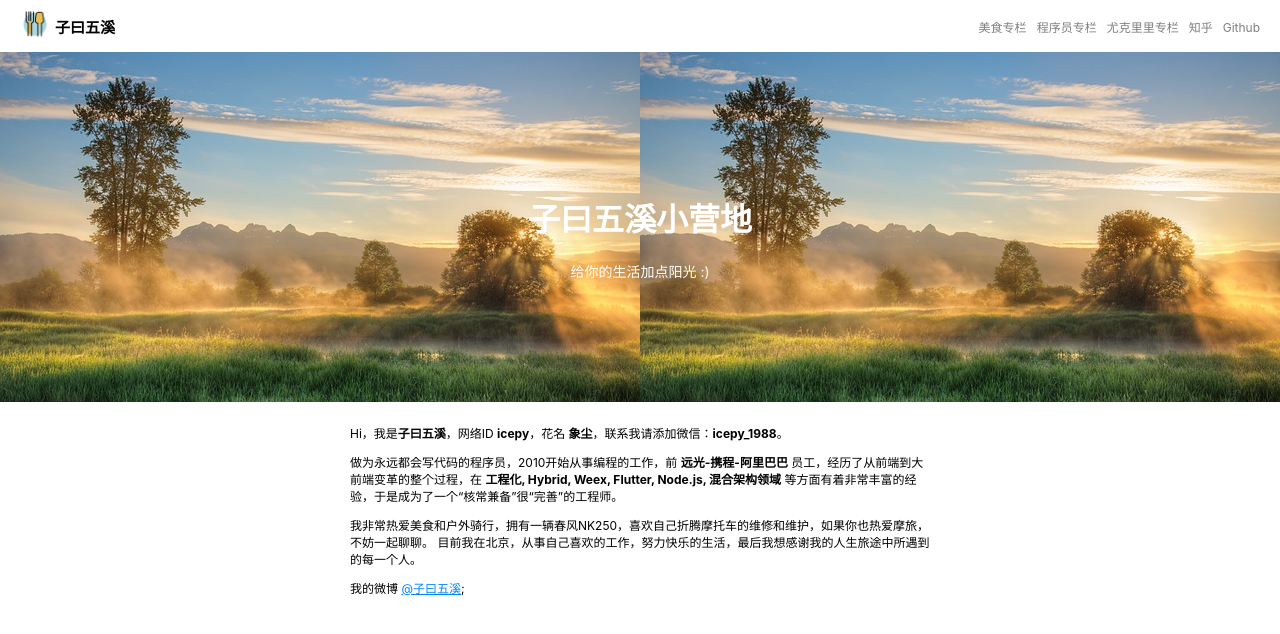
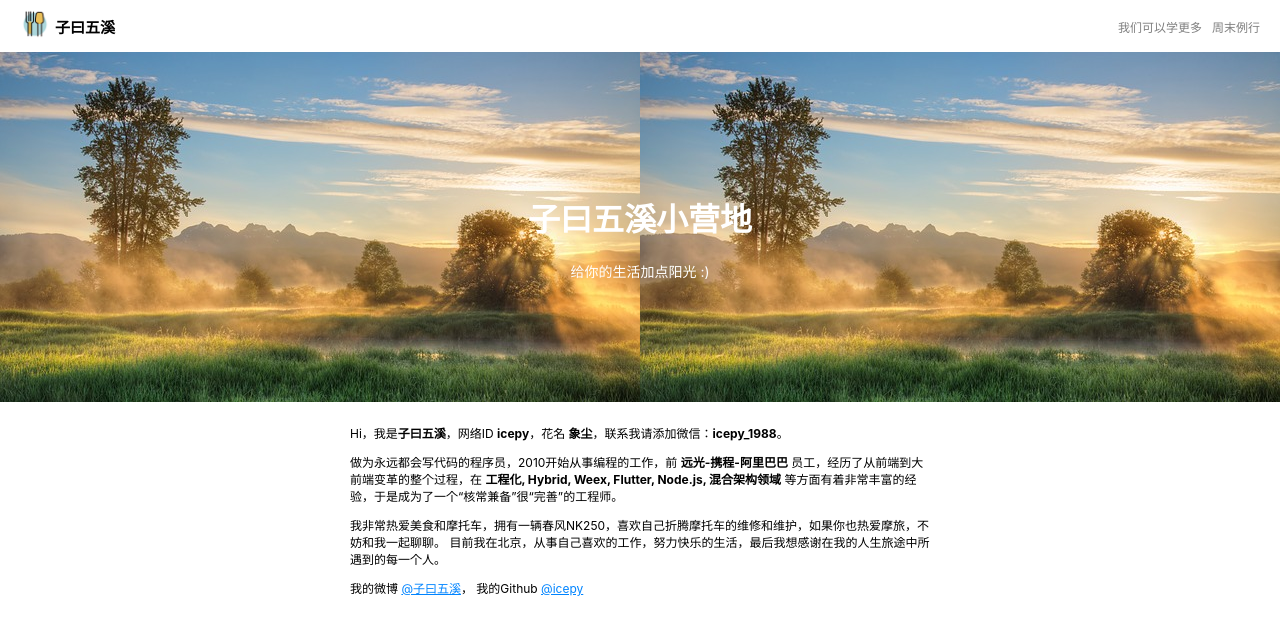
Before and after one commit to icepy/icepy.xyz, a React (Create React App) app: page / in a window 1280 px wide. Shown: the top 634 px of the page. Built offline with nearby package versions, Linux system fonts and the light colour scheme.

Commit message:
移除多余的nav

```diff
--- a/public/index.html
+++ b/public/index.html
@@ -22,7 +22,7 @@
       work correctly both with client-side routing and a non-root public URL.
       Learn how to configure a non-root public URL by running `npm run build`.
     -->
-    <title>子曰五溪 | 厨子/骑行户外/程序员</title>
+    <title>子曰五溪 | 厨子/摩托车旅行/程序猿</title>
     <!-- Global site tag (gtag.js) - Google Analytics -->
     <script async src="https://www.googletagmanager.com/gtag/js?id=UA-118762667-1"></script>
     <script>
--- a/src/App.js
+++ b/src/App.js
@@ -23,15 +23,22 @@ class App extends Component {
           </p>
           做为永远都会写代码的程序员，2010开始从事编程的工作，前 <strong>远光-携程-阿里巴巴</strong> 员工，经历了从前端到大前端变革的整个过程，在 <strong>工程化, Hybrid, Weex, Flutter, Node.js, 混合架构领域</strong> 等方面有着非常丰富的经验，于是成为了一个“核常兼备”很“完善”的工程师。
           <p>
-            我非常热爱美食和户外骑行，拥有一辆春风NK250，喜欢自己折腾摩托车的维修和维护，如果你也热爱摩旅，不妨一起聊聊。
-            目前我在北京，从事自己喜欢的工作，努力快乐的生活，最后我想感谢我的人生旅途中所遇到的每一个人。
+            我非常热爱美食和摩托车，拥有一辆春风NK250，喜欢自己折腾摩托车的维修和维护，如果你也热爱摩旅，不妨和我一起聊聊。
+            目前我在北京，从事自己喜欢的工作，努力快乐的生活，最后我想感谢在我的人生旅途中所遇到的每一个人。
           </p>
           <p>
             我的微博 <a
               href="https://weibo.com/2455876310/profile?topnav=1&wvr=6"
               target="_blank"
               rel="noopener noreferrer"
-            >@子曰五溪</a>;
+            >@子曰五溪</a>，
+            我的Github <a
+              href="https://github.com/icepy"
+              target="_blank"
+              rel="noopener noreferrer"
+            >
+              @icepy
+            </a>
           </p>
         </div>
       </div>
--- a/src/components/Header/index.jsx
+++ b/src/components/Header/index.jsx
@@ -4,25 +4,13 @@ import meishiIcon from "../../img/meishi.png";
 
 const navLink = [
   {
-    name: "美食专栏",
-    link: "https://zhuanlan.zhihu.com/c_134626828"
-  },
-  {
-    name: "程序员专栏",
+    name: "我们可以学更多",
     link: "https://zhuanlan.zhihu.com/fed-talk"
   },
   {
-    name: "尤克里里专栏",
-    link: "https://zhuanlan.zhihu.com/uulili"
-  },
-  {
-    name: "知乎",
-    link: "https://www.zhihu.com/people/wen-xiang-34/activities"
-  },
-  {
-    name: "Github",
-    link: "https://github.com/icepy"
-  },
+    name: "周末例行",
+    link: "https://zhuanlan.zhihu.com/c_134626828"
+  }
 ];
 
 class Header extends Component {
```
Also changed, not shown: 1 other file (tests, documents, lock files or other folders).
